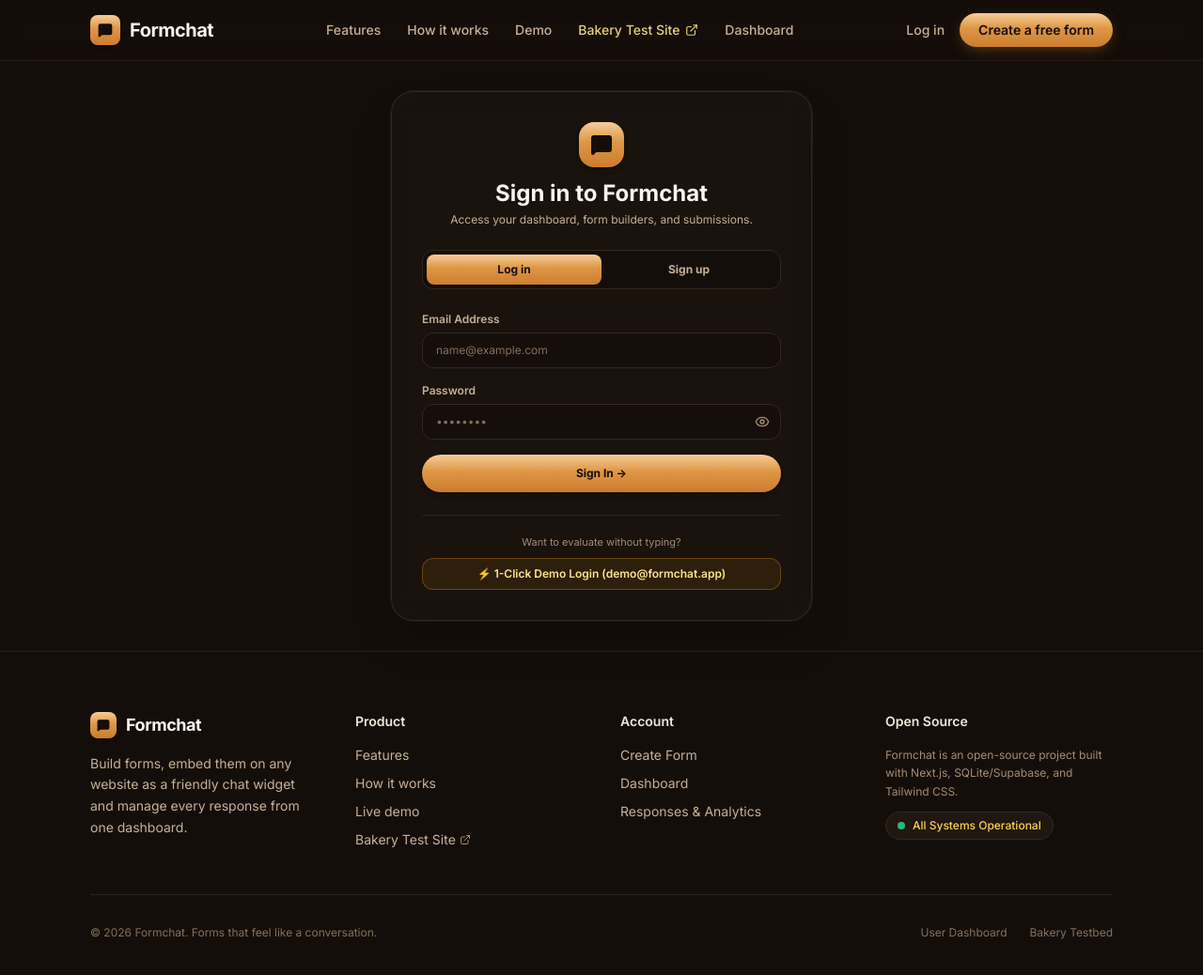
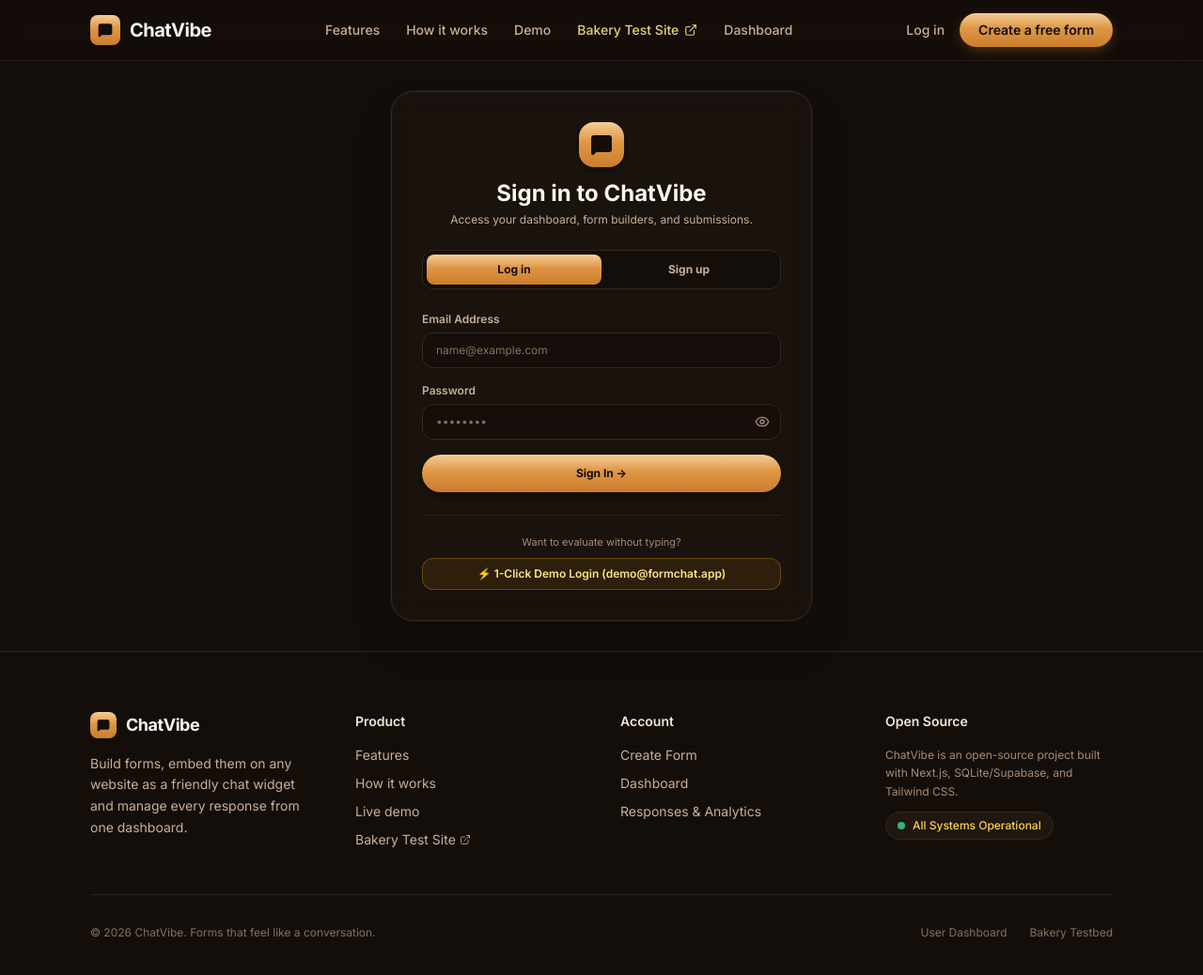
Before and after one commit to zamanfaiza19/chatvibe, a Next.js app: page /login in a window 1280 px wide. Shown: the top 1038 px of the page at 94% size. Built offline with nearby package versions, Linux system fonts and the light colour scheme.

Commit message:
feat: rebrand to ChatVibe across layout, widget, and dashboard

```diff
--- a/package.json
+++ b/package.json
@@ -1,5 +1,5 @@
 {
-  "name": "interactive-form-builder",
+  "name": "chatvibe",
   "version": "0.1.0",
   "private": true,
   "scripts": {
--- a/src/app/dashboard/page.tsx
+++ b/src/app/dashboard/page.tsx
@@ -139,7 +139,7 @@ export default function DashboardPage() {
         <div className="flex flex-col sm:flex-row sm:items-center sm:justify-between gap-4 mb-8">
           <div>
             <h1 className="font-display text-2xl sm:text-3xl font-bold text-umber-50 tracking-tight">
-              Formchat Dashboard
+              ChatVibe Dashboard
             </h1>
             <p className="text-sm text-umber-300 mt-1">
               Build forms, manage live chatbot embeds, and analyze visitor submissions in real-time.
--- a/src/app/layout.tsx
+++ b/src/app/layout.tsx
@@ -13,7 +13,7 @@ export const viewport = {
 };
 
 export const metadata: Metadata = {
-  title: "Formchat — Interactive Form Builder with Chatbot Widget",
+  title: "ChatVibe — Interactive Form Builder with Chatbot Widget",
   description:
     "Build conversational forms that feel like a chat, embed them on any website with a single script tag, and collect answers seamlessly in your dashboard.",
   keywords: [
@@ -25,7 +25,7 @@ export const metadata: Metadata = {
     "customer feedback",
     "lead qualification",
   ],
-  authors: [{ name: "Formchat Team" }],
+  authors: [{ name: "ChatVibe Team" }],
 };
 
 export default function RootLayout({
--- a/src/app/login/page.tsx
+++ b/src/app/login/page.tsx
@@ -90,7 +90,7 @@ function LoginForm() {
                 <MessageSquare className="size-6 fill-umber-950" />
               </div>
               <h1 className="font-display text-2xl font-bold text-umber-50">
-                {mode === "login" ? "Sign in to Formchat" : "Create your Formchat account"}
+                {mode === "login" ? "Sign in to ChatVibe" : "Create your ChatVibe account"}
               </h1>
               <p className="text-xs text-umber-300 mt-1">
                 {mode === "login"
--- a/src/app/page.tsx
+++ b/src/app/page.tsx
@@ -116,7 +116,7 @@ export default async function LandingPage() {
 
           {/* Description */}
           <p className="mt-6 text-lg sm:text-xl text-umber-300 max-w-2xl mx-auto leading-relaxed">
-            Formchat asks your questions one at a time, like a chat. Build a form in minutes, add it to any website with a single line of code and read every answer in your dashboard.
+            ChatVibe asks your questions one at a time, like a chat. Build a form in minutes, add it to any website with a single line of code and read every answer in your dashboard.
           </p>
 
           {/* Action CTAs */}
@@ -140,7 +140,7 @@ export default async function LandingPage() {
           <div className="mt-16 max-w-lg mx-auto bg-umber-900/70 border border-umber-800/90 rounded-3xl p-6 shadow-2xl backdrop-blur-md text-left space-y-3.5 ring-1 ring-white/5">
             <div className="flex items-center gap-2 border-b border-umber-800 pb-3 text-xs text-umber-400">
               <span className="size-2 rounded-full bg-emerald-400 animate-pulse"></span>
-              <span className="font-semibold text-umber-200">Formchat Live Preview</span>
+              <span className="font-semibold text-umber-200">ChatVibe Live Preview</span>
             </div>
 
             {/* Bubble 1: Bot */}
--- a/src/components/ChatbotWidget.tsx
+++ b/src/components/ChatbotWidget.tsx
@@ -266,7 +266,7 @@ export default function ChatbotWidget({
           <div className="min-w-0 flex-1">
             <div className="flex items-center gap-1.5 min-w-0">
               <h3 className="font-bold text-sm sm:text-base tracking-tight leading-tight truncate">
-                {form.botName || "Formchat Assistant"}
+                {form.botName || "ChatVibe Assistant"}
               </h3>
               <span className="flex h-2 w-2 relative shrink-0">
                 <span className="animate-ping absolute inline-flex h-full w-full rounded-full bg-emerald-400 opacity-75"></span>
@@ -483,7 +483,7 @@ export default function ChatbotWidget({
           </div>
         ) : (
           <div className="py-2 text-center text-xs text-slate-400">
-            {isSubmitting ? "Saving your response..." : "Powered by Formchat"}
+            {isSubmitting ? "Saving your response..." : "Powered by ChatVibe"}
           </div>
         )}
       </div>
--- a/src/components/Footer.tsx
+++ b/src/components/Footer.tsx
@@ -12,7 +12,7 @@ export default function Footer() {
               <div className="size-7 rounded-lg bg-bronze-metal flex items-center justify-center text-umber-950 shadow-md">
                 <MessageSquare className="w-3.5 h-3.5 fill-umber-950" />
               </div>
-              <span className="font-display font-bold text-lg tracking-tight">Formchat</span>
+              <span className="font-display font-bold text-lg tracking-tight">ChatVibe</span>
             </Link>
             <p className="text-sm text-umber-300 leading-relaxed">
               Build forms, embed them on any website as a friendly chat widget and manage every response from one dashboard.
@@ -73,7 +73,7 @@ export default function Footer() {
           <div>
             <h4 className="text-sm font-semibold text-umber-100 mb-4">Open Source</h4>
             <p className="text-xs text-umber-400 mb-3 leading-relaxed">
-              Formchat is an open-source project built with Next.js, SQLite/Supabase, and Tailwind CSS.
+              ChatVibe is an open-source project built with Next.js, SQLite/Supabase, and Tailwind CSS.
             </p>
             <div className="inline-flex items-center gap-2 px-3 py-1.5 rounded-full bg-umber-900/80 border border-umber-800 text-xs text-amber-300 font-medium">
               <span className="size-2 rounded-full bg-emerald-400 animate-pulse"></span>
@@ -83,7 +83,7 @@ export default function Footer() {
         </div>
 
         <div className="pt-8 border-t border-umber-800/80 flex flex-col sm:flex-row items-center justify-between text-xs text-umber-500 gap-4">
-          <p>© {new Date().getFullYear()} Formchat. Forms that feel like a conversation.</p>
+          <p>© {new Date().getFullYear()} ChatVibe. Forms that feel like a conversation.</p>
           <div className="flex items-center gap-6">
             <Link href="/dashboard" className="hover:text-amber-100 transition-colors">
               User Dashboard
--- a/src/components/Navbar.tsx
+++ b/src/components/Navbar.tsx
@@ -18,7 +18,7 @@ export default function Navbar() {
             </div>
             <div className="flex items-center gap-2">
               <span className="font-display font-bold text-xl tracking-tight text-umber-50">
-                Formchat
+                ChatVibe
               </span>
             </div>
           </Link>
```
